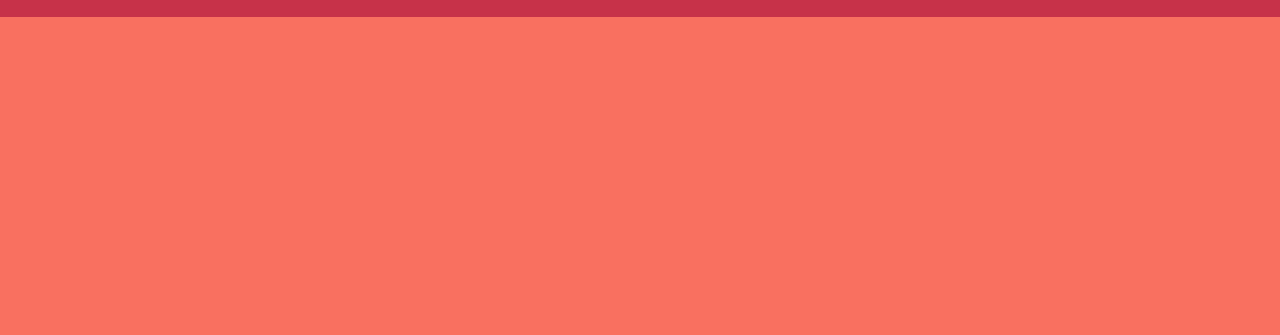
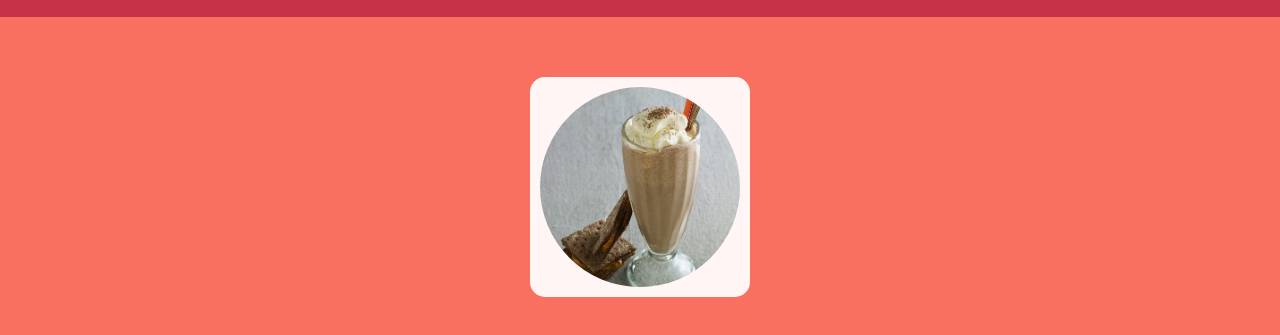
Before and after one commit to RubberBoyVz/Malteadas-de-Sobrepeso, a plain HTML site: page index.html in a window 1280 px wide. Shown: the part 95-430 px from the top of the page. Drawn offline with nearby package versions, Linux system fonts and the light colour scheme.

Commit message:
Definidos algunos estilos del catalogo y las tarjetas

```diff
--- a/index.html
+++ b/index.html
@@ -16,6 +16,14 @@
             <li><a href="#">Acerca de</a></li>
         </ul>
     </nav>
+    <main class="milkshake-catalogue">
+        <div class="milkshake-card">
+            <div class="milkshake-photo"></div>
+            <div class="milkshake-place"></div>
+            <div class="milkshake-flavor"></div>
+            <div class="milkshake-price"></div>
+        </div>
+    </main>
 </body>
 
 </html>
--- a/style.css
+++ b/style.css
@@ -56,3 +56,30 @@ body {
     text-underline-offset: 1rem;
     text-decoration-thickness: 0.3rem;
 }
+
+.milkshake-catalogue {
+    display: flex;
+    justify-content: center;
+    align-items: center;
+    gap: 5rem;
+    flex-flow: row wrap;
+    padding: 6rem 15rem 6rem 15rem;
+}
+
+.milkshake-card {
+    background-color: var(--blanco);
+    padding: 1rem;
+    border-radius: 1.5rem;
+    display: flex;
+    flex-direction: column;
+}
+
+.milkshake-photo {
+    border-radius: 50%;
+    background-position: center;
+    background-repeat: no-repeat;
+    background-size: cover;
+    background-image: url("img/1.jpg");
+    width: 20rem;
+    height: 20rem;
+}
```
Also changed, not shown: img/1.jpg (added).
